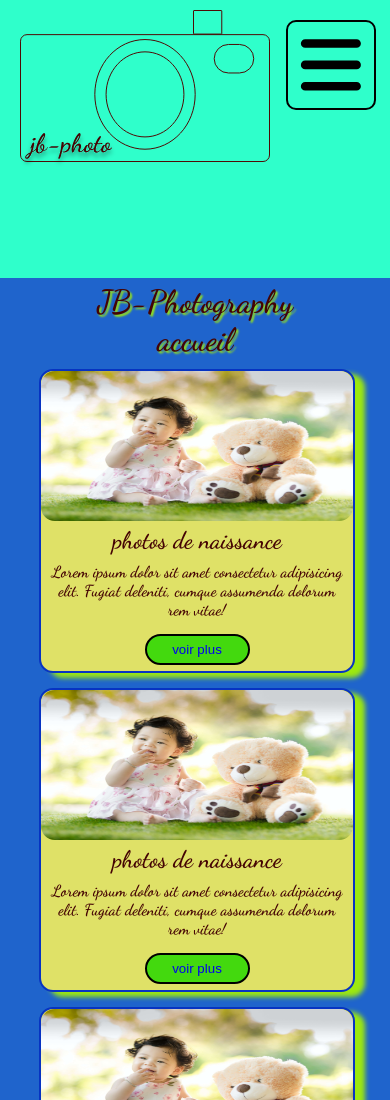
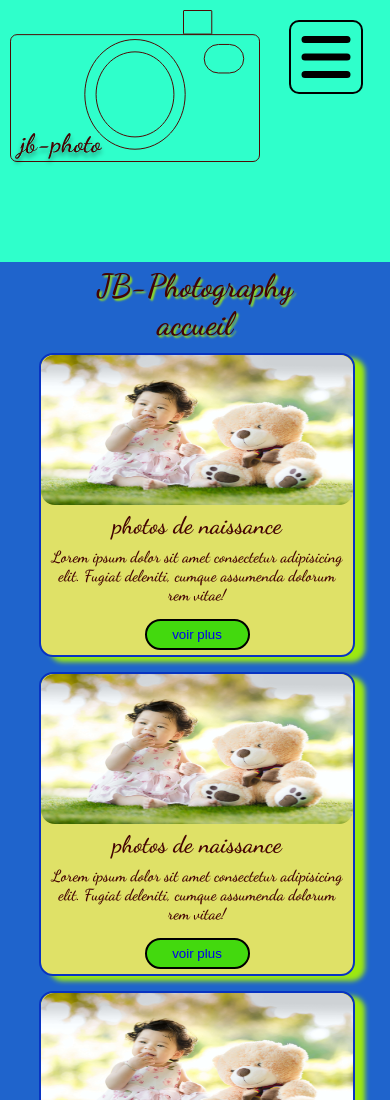
Before and after one commit to jeromebrosgol/JB-photography, an Eleventy site: page src/index.njk in a window 390 px wide. Shown: the top 1100 px of the page. Built offline with nearby package versions, Linux system fonts and the light colour scheme; Eleventy itself is replaced by a stand-in of ours; files that its build step writes are made by us from their sources.

Commit message:
responsive header settings

```diff
--- a/src/scss/components/btn.scss
+++ b/src/scss/components/btn.scss
@@ -8,7 +8,7 @@
   padding: $padding;
   font-weight: bold;
   font-size: 1rem;
-  margin-right: 20px;
+
   &:hover {
     background: #1709df;
 
@@ -16,6 +16,7 @@
   }
   @include md{
     font-size: 2rem;
+    margin-right: 40px;
   }
 }
 
--- a/src/scss/layout/header.scss
+++ b/src/scss/layout/header.scss
@@ -16,7 +16,7 @@
 
 .logo {
   margin-top: 10px;
-  margin-left: 20px;
+  margin-left: 10px;
 }
 
 .header__nav {
@@ -34,9 +34,13 @@
 }
 
 .nav__hamburger {
+  width: 70px;
+  height: 70px;
   border: 2px solid black;
   border-radius: 10px;
   margin-top: 20px;
+  margin-left: 10px;
+  margin-right: 10px;
   @include md {
     display: none;
   }
```
Also changed, not shown: src/css/style.css, 1 other file.
